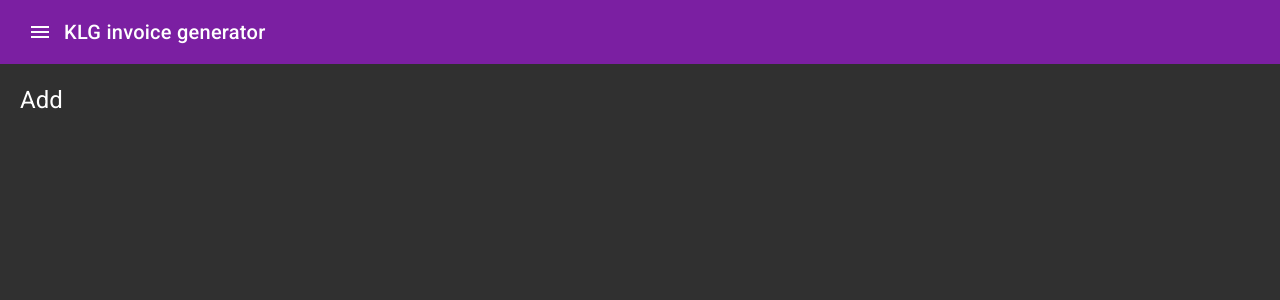
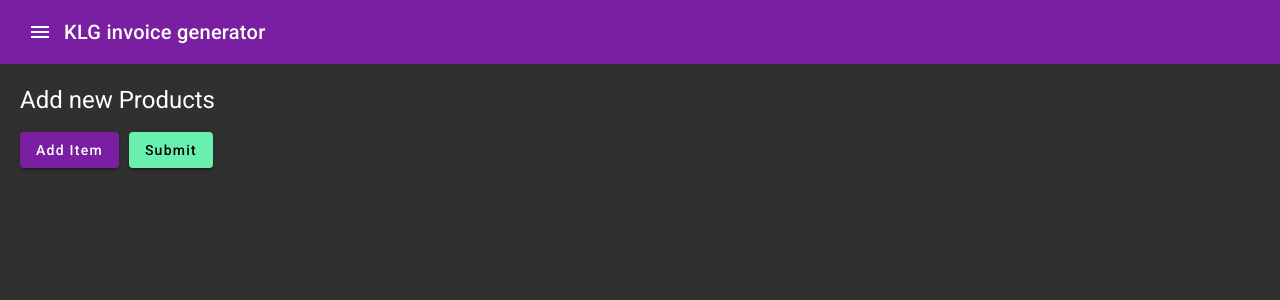
Before and after one commit to SIKER-98/invoice_generator, an Angular app: page / in a window 1280 px wide. Shown: the top 300 px of the page. Built offline with nearby package versions, Linux system fonts and the light colour scheme.

Commit message:
Add products view

```diff
--- /dev/null
+++ b/src/app/models/CompanyInfo.ts
@@ -0,0 +1,5 @@
+export interface CompanyInfo {
+  name: string;
+  address: string;
+  phones: string[]
+}
--- /dev/null
+++ b/src/app/models/Product.ts
@@ -0,0 +1,5 @@
+export interface Product {
+  name: string;
+  count: number;
+  price: number;
+}
--- a/src/app/pages/add-page/add-page.component.html
+++ b/src/app/pages/add-page/add-page.component.html
@@ -1 +1,48 @@
-<h1>Add</h1>
+<div>
+  <h1>Add new Products</h1>
+
+  <form [formGroup]="productForm" (ngSubmit)="onSubmit()">
+    <div formArrayName="products">
+      <div *ngFor="let product of products.controls; let index = index" [formGroupName]="index" class="product">
+        <mat-form-field appearance="fill">
+          <mat-label>Name</mat-label>
+          <input matInput formControlName="name" placeholder="Enter item name"/>
+          <mat-error *ngIf="product.get('name')?.invalid && product.get('name')?.touched">
+            Name must be between 3 and 30 characters
+          </mat-error>
+        </mat-form-field>
+
+        <mat-form-field appearance="fill">
+          <mat-label>Count</mat-label>
+          <input matInput type="number" formControlName="count" placeholder="Enter count"/>
+          <mat-error *ngIf="product.get('count')?.invalid && product.get('count')?.touched">
+            Count must be an integer between 1 and 100
+          </mat-error>
+        </mat-form-field>
+
+        <mat-form-field appearance="fill">
+          <mat-label>Price</mat-label>
+          <input matInput type="number" formControlName="price" placeholder="Enter price"/>
+          <mat-error *ngIf="product.get('price')?.invalid && product.get('price')?.touched">
+            Price must be an integer between 1 and 1,000,000
+          </mat-error>
+        </mat-form-field>
+
+        <button mat-icon-button color="warn" (click)="removeItem(index)">
+          <mat-icon>delete</mat-icon>
+        </button>
+      </div>
+    </div>
+
+    <div class="button-group">
+      <button mat-raised-button color="primary" type="button" (click)="addItem()">Add Item</button>
+      <button mat-raised-button color="accent" type="submit">Submit</button>
+    </div>
+
+    <div *ngIf="errors.length > 0">
+      <ul>
+        <li *ngFor="let error of errors">{{ error }}</li>
+      </ul>
+    </div>
+  </form>
+</div>
--- a/src/app/pages/add-page/add-page.component.scss
+++ b/src/app/pages/add-page/add-page.component.scss
@@ -0,0 +1,9 @@
+.product {
+  display: flex;
+  gap: 10px;
+}
+
+.button-group {
+  display: flex;
+  gap: 10px;
+}
--- a/src/app/pages/add-page/add-page.component.ts
+++ b/src/app/pages/add-page/add-page.component.ts
@@ -1,4 +1,6 @@
 import {Component} from "@angular/core";
+import {FormArray, FormBuilder, FormControl, FormGroup, Validators} from "@angular/forms";
+import {Router} from "@angular/router";
 
 
 @Component({
@@ -7,5 +9,51 @@ import {Component} from "@angular/core";
   styleUrls: ['./add-page.component.scss']
 })
 export class AddPageComponent {
+  productForm: FormGroup;
+  errors: string[] = [];
 
+  constructor(private formBuilder: FormBuilder,
+              private router: Router) {
+    this.productForm = this.formBuilder.group({
+      products: this.formBuilder.array([])
+    });
+  }
+
+  get products(): FormArray {
+    return this.productForm.get('products') as FormArray;
+  }
+
+  private newItem(): FormGroup<{
+    name: FormControl<null>,
+    count: FormControl<null>,
+    price: FormControl<null>
+  }> {
+    return this.formBuilder.group({
+      name: [null, [Validators.required, Validators.minLength(3), Validators.maxLength(30)]],
+      count: [null, [Validators.required, Validators.min(1), Validators.max(100), Validators.pattern('^[0-9]*$')]],
+      price: [null, [Validators.required, Validators.min(1), Validators.max(1000000), Validators.pattern('^[0-9]*$')]]
+    });
+  }
+
+  addItem(): void {
+    this.products.push(this.newItem());
+  }
+
+  removeItem(index: number): void {
+    this.products.removeAt(index);
+  }
+
+  onSubmit(): void {
+    this.errors = [];
+    if (this.products.length === 0) {
+      this.errors.push('Please add items');
+    }
+
+    if (this.products.invalid) {
+      this.errors.push('Please correct the errors in the form');
+    }
+
+    const products = this.productForm.value.products;
+    this.router.navigate(['/preview'], {state: {products}});
+  }
 }
```
